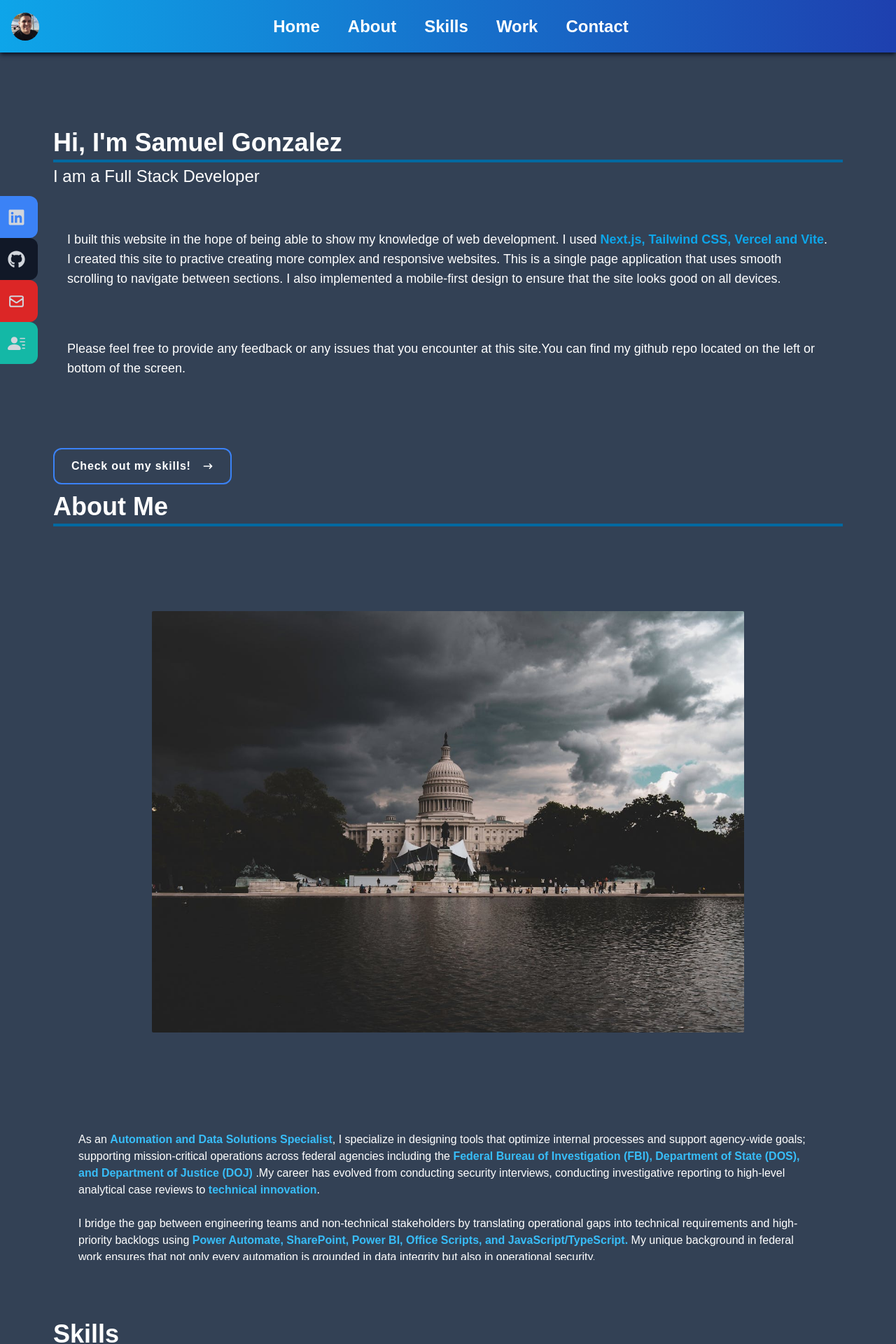
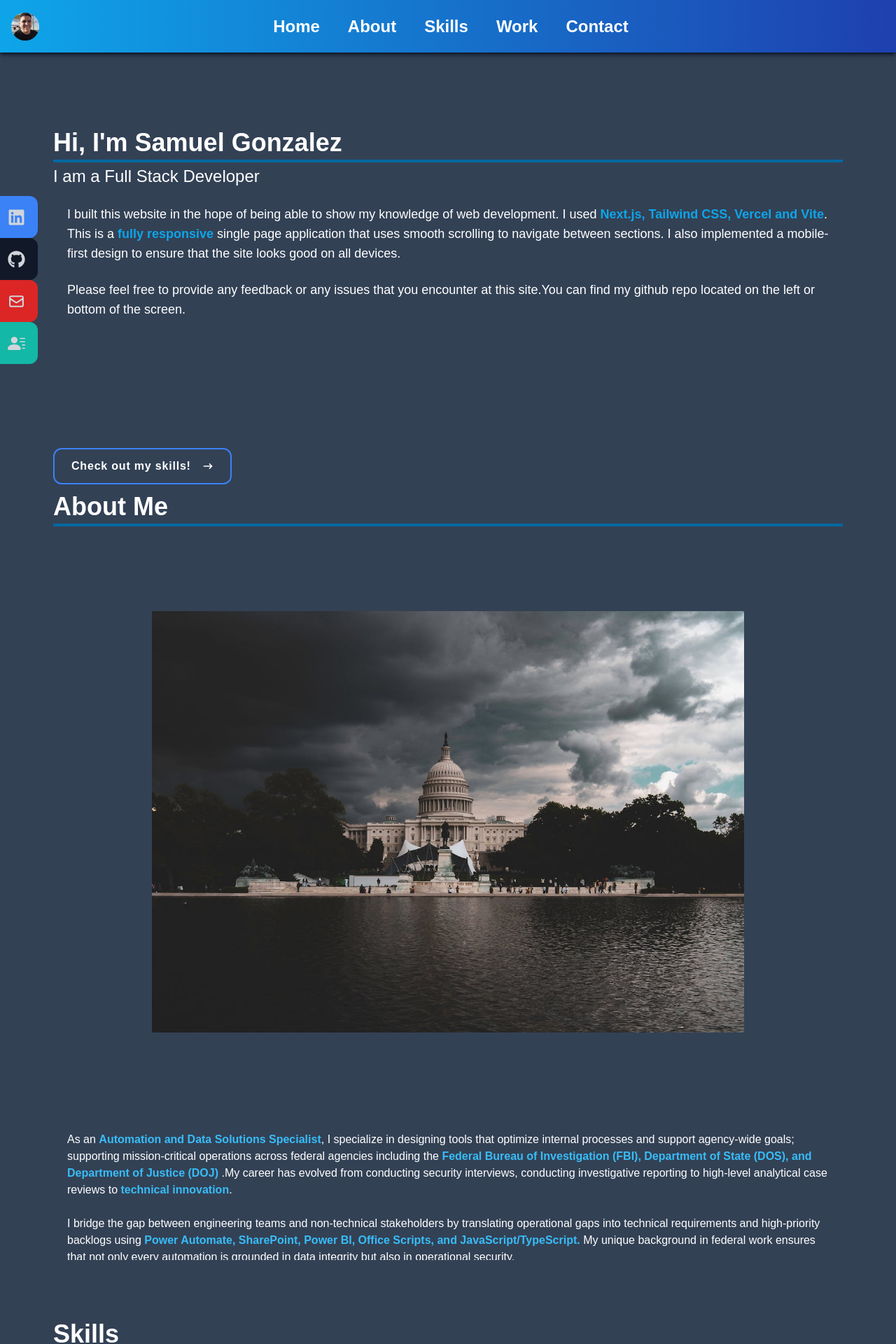
Before and after one commit to samglz10/Resume-Next, a Next.js app: page / in a window 1280 px wide. Shown: the top 1920 px of the page at 70% size. Built offline with nearby package versions, Linux system fonts and the light colour scheme.

Commit message:
fixed a few margins and padding styles

```diff
--- a/pages/About.jsx
+++ b/pages/About.jsx
@@ -13,7 +13,7 @@ const About = () => {
                         <Image src="/about-me.jpg" alt="about me" width={500} height={500} className="rounded-sm m-auto w-auto h-3/4" />
                     </div>
                     <div className='flex flex-col justify-start items-center overflow-x-hidden scroll h-1/3 m-5'>
-                        <p className='text-md px-4 w-full sm:overflow-auto md:overflow-auto lg:overflow-auto  overflow-x-hidden  scroll m-auto text-wrap'>
+                        <p className='text-md w-full sm:overflow-auto md:overflow-auto lg:overflow-auto  overflow-x-hidden  scroll m-auto text-wrap'>
                             As an <strong className='text-sky-400'>Automation and Data Solutions Specialist</strong>, I specialize in designing
                             tools that optimize internal processes and support agency-wide goals; supporting mission-critical operations across federal agencies including the <strong className='text-sky-400'> Federal
                             Bureau of Investigation (FBI), Department of State (DOS), and Department of Justice (DOJ) </strong>.My career has
--- a/pages/Home.jsx
+++ b/pages/Home.jsx
@@ -16,14 +16,12 @@ const Home = () => {
                 <h4 className="font-bold text-white text-2xl mobile:text-2xl desktop:text-3xl wide:text-4xl py-1 inline border-b-4  border-sky-700 text-left w-full" > Hi, I'm Samuel Gonzalez </h4>
                 <h2 className=" py-1  text-white mobile:text-lg desktop:text-xl wide:text-2xl"> I am a Full Stack Developer</h2>
                 <div className='flex flex-col justify-start items-center overflow-x-hidden scroll h-2/5 m-5'>
-                    <p className="py-4 text-white  w-full mobile:text-sm desktop:text-base wide:text-lg  m-5">
-                        I built this website in the hope of being able to show my knowledge of web development. I used <strong className='text-sky-500'>Next.js, Tailwind CSS, Vercel and Vite</strong>. I created this site to practive creating more complex and responsive websites.
-                        This is a single page application that uses smooth scrolling to navigate between sections. I also implemented a mobile-first design to ensure that the site looks good on all devices.
-                        <br></br>
-
+                    <p className=" text-white  w-full mobile:text-sm desktop:text-base wide:text-lg">
+                        I built this website in the hope of being able to show my knowledge of web development. I used <strong className='text-sky-500'>Next.js, Tailwind CSS, Vercel and Vite</strong>.
+                        This is a <strong className='text-sky-500'>fully responsive</strong> single page application that uses smooth scrolling to navigate between sections. I also implemented a mobile-first design to ensure that the site looks good on all devices.
                     </p>
-
-                    <p className="py-4 text-white  w-full mobile:text-sm desktop:text-base wide:text-lg   m-5"> Please feel free to provide any feedback or any issues that you encounter at this site.You can find my github repo located on the left or bottom of the screen.</p>
+                    <br></br>
+                    <p className=" text-white  w-full mobile:text-sm desktop:text-base wide:text-lg "> Please feel free to provide any feedback or any issues that you encounter at this site.You can find my github repo located on the left or bottom of the screen.</p>
 
                 </div>
                 <div className='flex flex-row justify-start items-center gap-5 w-full'>
```
Also changed, not shown: pages/Account.jsx (+4 -4 lines).
